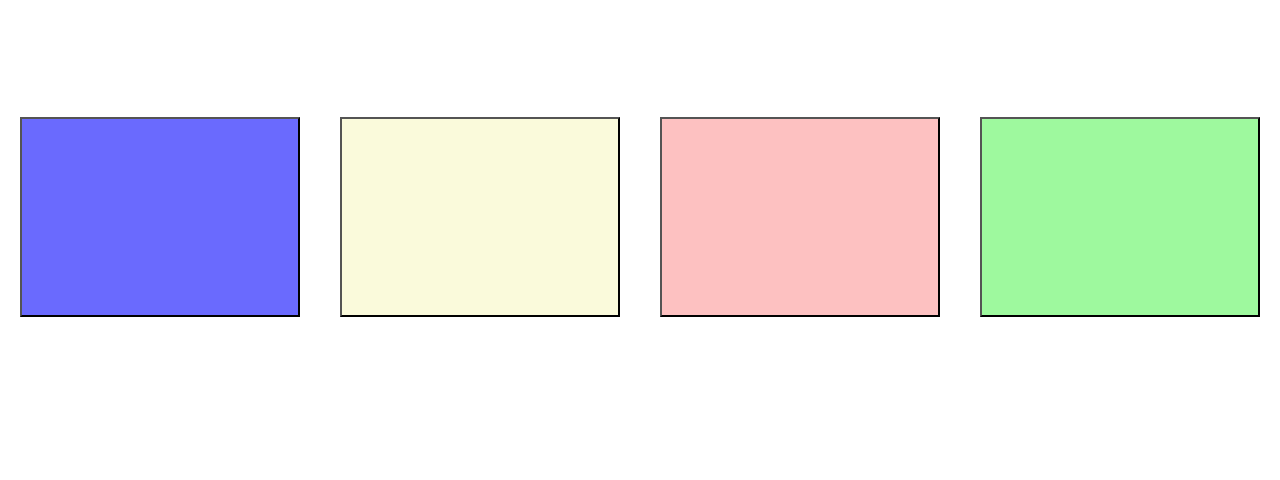
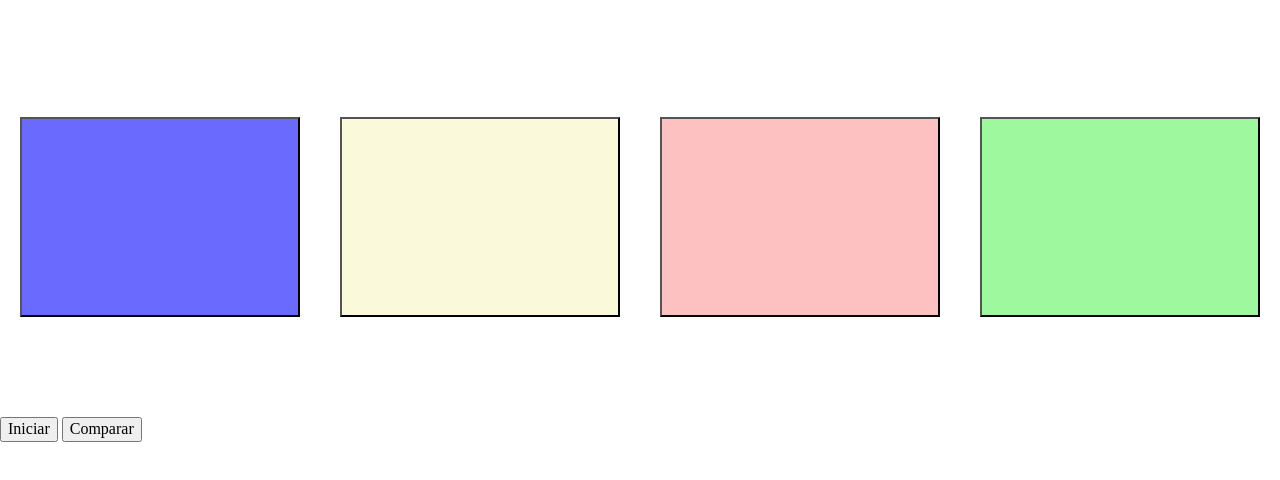
Before and after one commit to n0g4y0/jhos-dice, a plain HTML site: page index.html in a window 1280 px wide. Shown: the part 110-590 px from the top of the page. Drawn offline with Linux system fonts and the light colour scheme.

Commit message:
agrega botones de control al juego
se agrega los botones de "iniciar juego" y "comparar" para hacer manejable el juego

```diff
--- a/index.html
+++ b/index.html
@@ -23,6 +23,10 @@
 				<button class="pieza standardRed" id="red" value="red"></button>
 				<button class="pieza standardGreen" id="green" value="green"></button>
 			</div>
+			<div id="control">
+				<button  class="tamanio" id="iniciar-juego" value="">Iniciar</button>
+				<button  class="tamanio" id="comparar" value="">Comparar</button>
+			</div>
 		</main>
 
 		<script type="text/javascript" src="js/main.js"></script>
```
